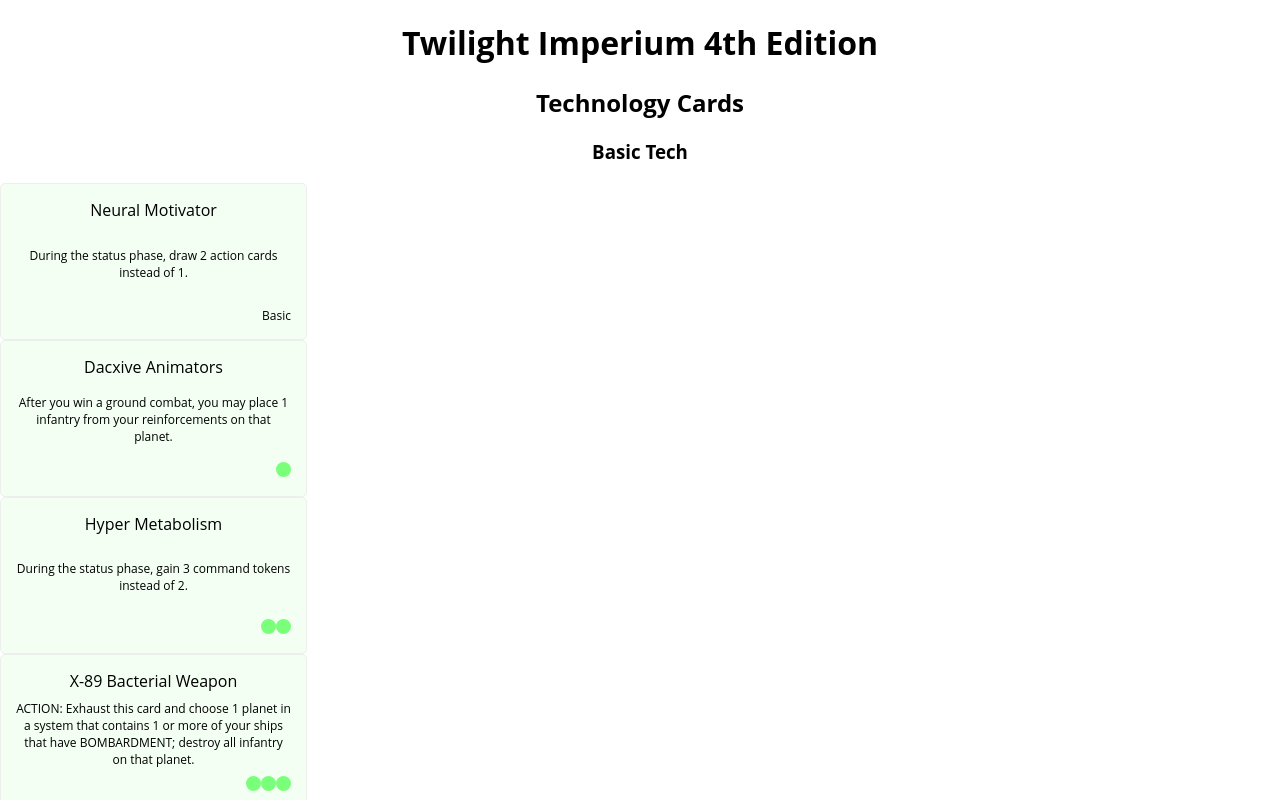
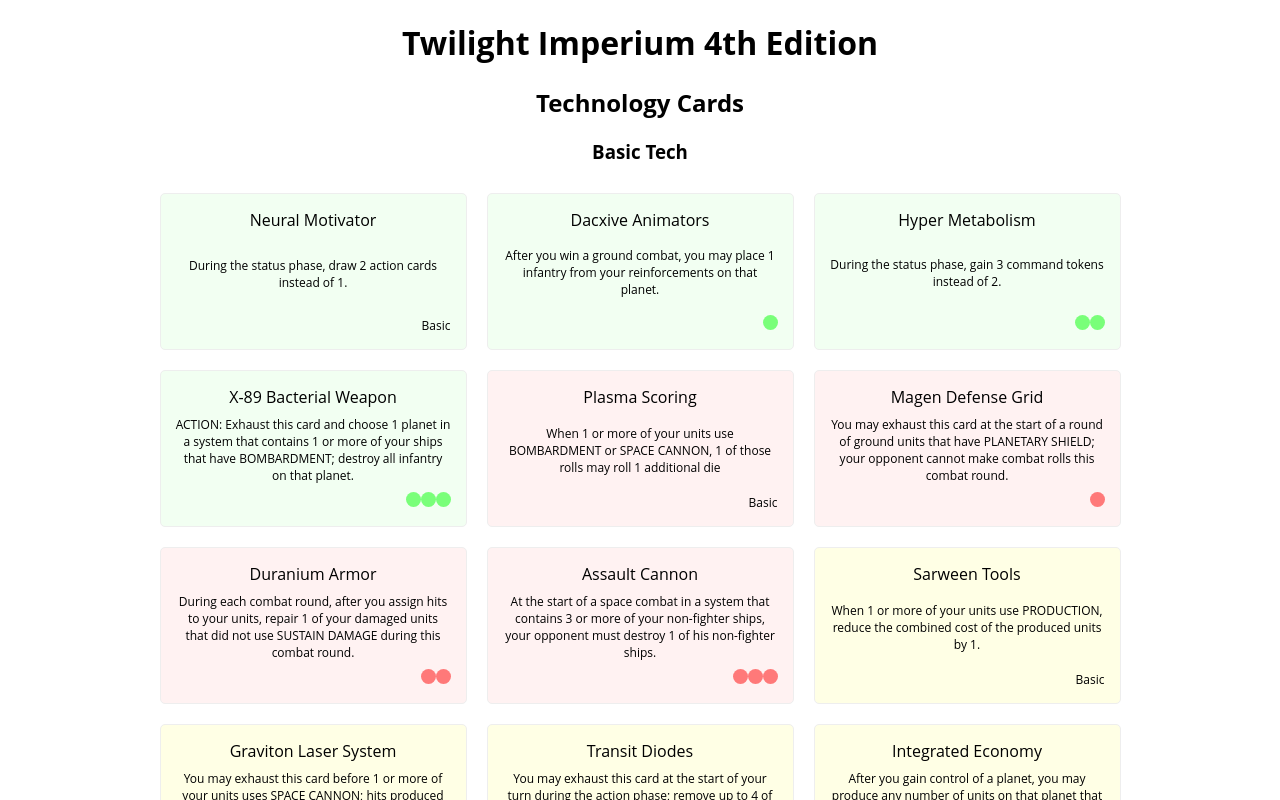
Before and after one commit to jrskerritt/ti4-companion, a React (Create React App) app: page /tech in a window 1280 px wide. Shown: the top 800 px of the page. Built offline with nearby package versions, Linux system fonts and the light colour scheme.

Commit message:
tech card list flow

```diff
--- /dev/null
+++ b/src/Tech.css
@@ -0,0 +1,5 @@
+.tech__list {
+    display: flex;
+    flex-wrap: wrap;
+    justify-content: center;
+}
--- a/src/Tech.js
+++ b/src/Tech.js
@@ -1,6 +1,7 @@
 import React, { Component } from 'react';
 import TechCard from './TechCard';
 import * as techCards from './cardData/techCards';
+import './Tech.css';
 
 class Tech extends Component {
     render() {
--- a/src/TechCard.css
+++ b/src/TechCard.css
@@ -5,6 +5,7 @@
     flex-direction: column;
     height: 125px;
     justify-content: space-between;
+    margin: 10px;
     padding: 15px;
     width: 275px;
 }
```
